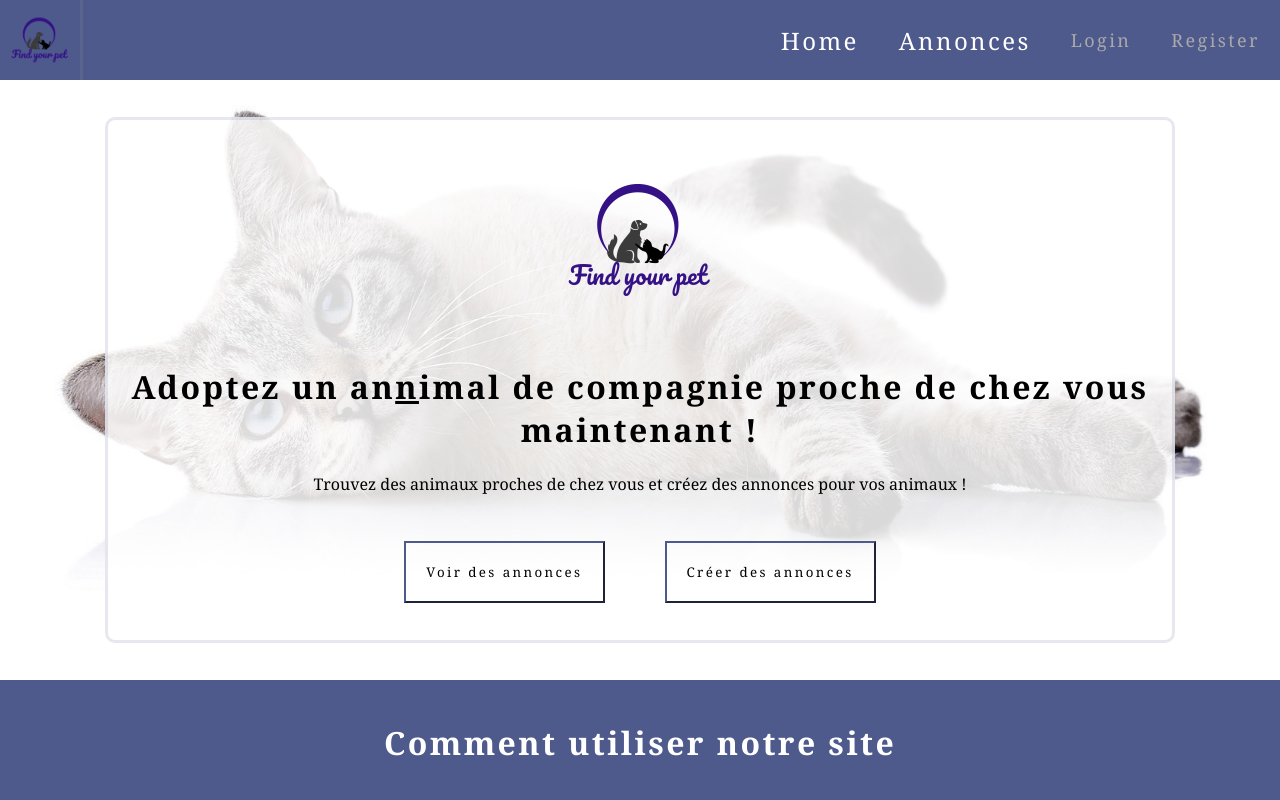
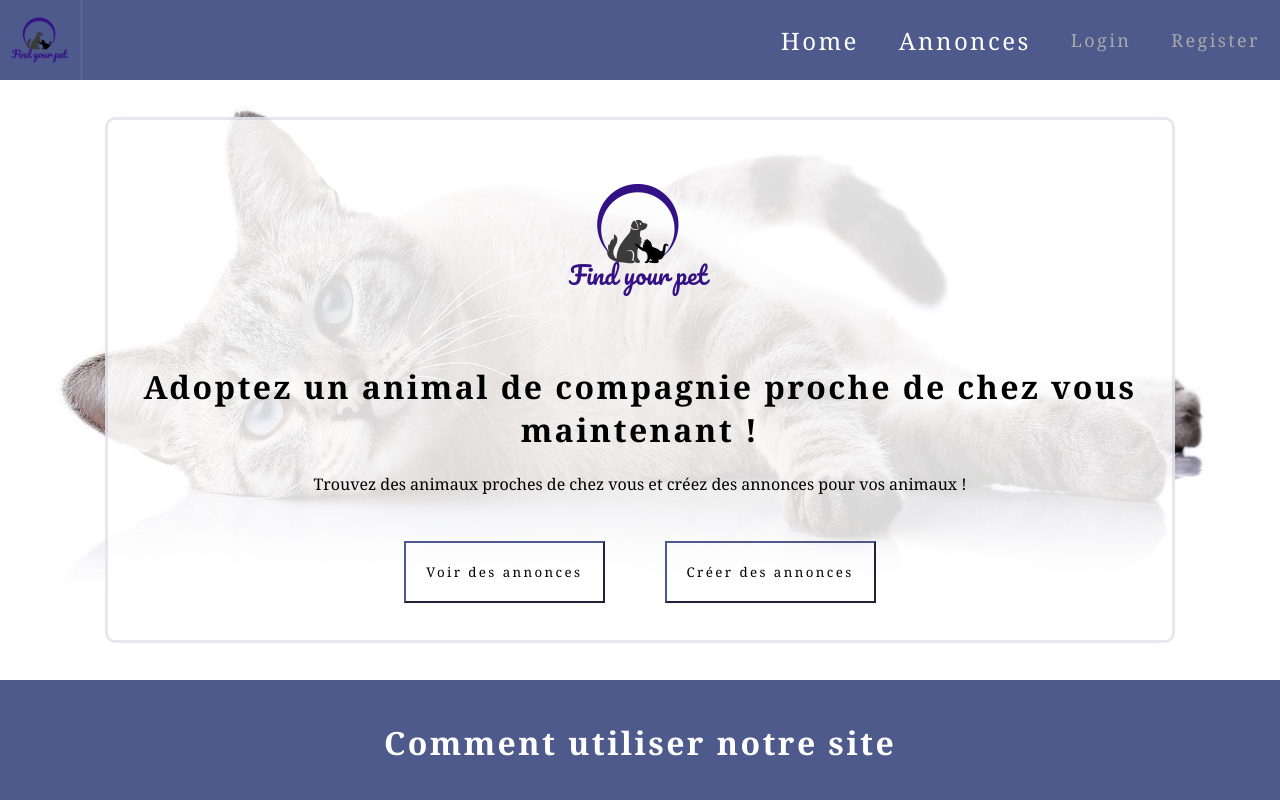
Before and after one commit to alecberney/FindYourPet, a Vue app in the folder src/frontend/: page / in a window 1280 px wide. Shown: the top 800 px of the page. Built offline with nearby package versions, Linux system fonts and the light colour scheme; no server answers.

Commit message:
J'ai réglé le bug

```diff
--- a/src/frontend/src/components/Landing_1.vue
+++ b/src/frontend/src/components/Landing_1.vue
@@ -2,7 +2,7 @@
   <div class="landing1">
     <div class="inner">
       <img src="../assets/images/findyourpet_logo.png"/>
-      <h1>Adoptez un an<u>n</u>imal de compagnie proche de chez vous maintenant !</h1>
+      <h1>Adoptez un animal de compagnie proche de chez vous maintenant !</h1>
       <p>Trouvez des animaux proches de chez vous et créez des annonces pour vos animaux !</p>
       <button> Voir des annonces </button>
       <button> Créer des annonces </button>
```
